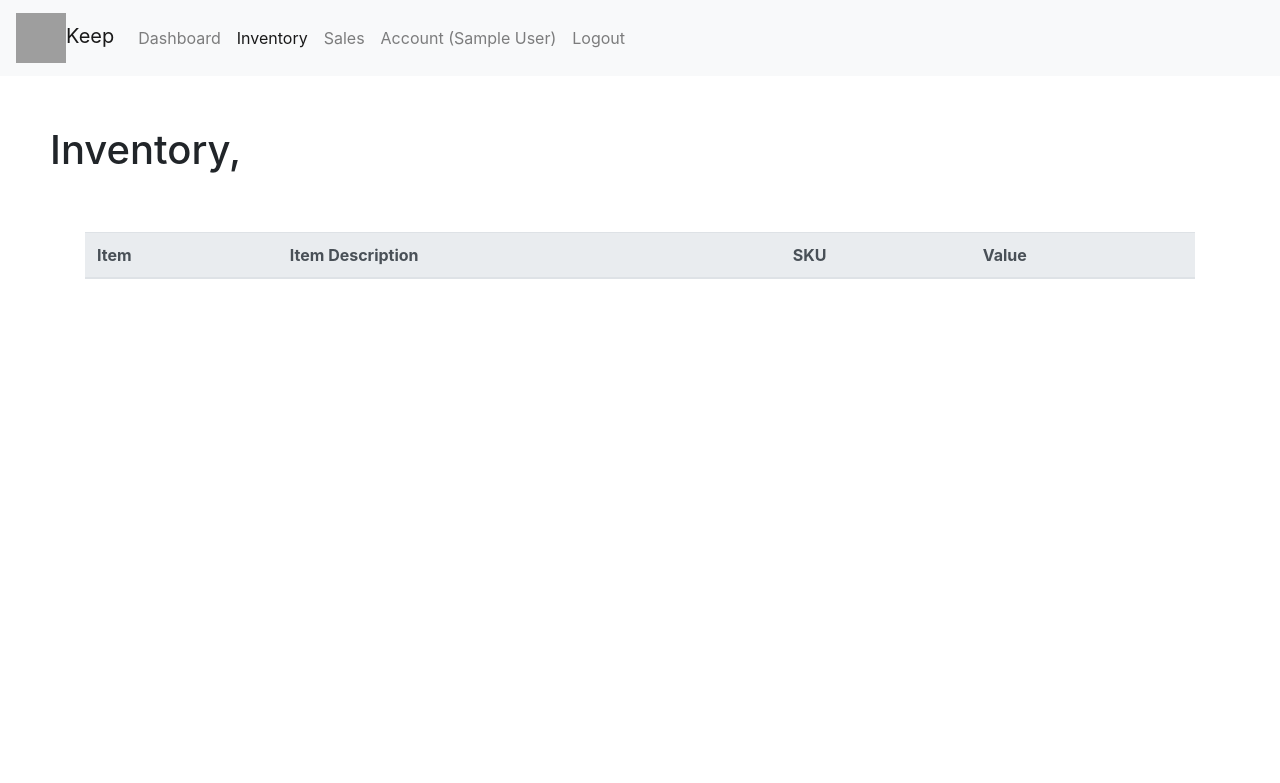
After one commit to bradark/KeepV2, a Node server app: page /inventory in a window 1280 px wide. The commit adds this page. Shown: the top 783 px of the page. Run offline with Node 20, Linux system fonts and the light colour scheme; the visitor is signed in with stand-in values (Sample User, id 1); lists and menus that the app fills with data are empty; some libraries are stand-ins or nearby versions; grey boxes are pictures that could not be loaded.

Commit message:
Added Inventory.ejs
Added inventory page, shows items from the inventory array in the db

```diff
--- a/routes/index.js
+++ b/routes/index.js
@@ -9,9 +9,17 @@ router.get('/', (req,res)=>{
 router.get('/register', (req,res)=>{
     res.render('register');
 })
+
 router.get('/dashboard',ensureAuthenticated,(req,res)=>{
     res.render('dashboard',{
         user: req.user
     });
 })
+
+router.get('/inventory',ensureAuthenticated,(req,res)=>{
+    res.render('inventory',{
+        user: req.user
+    });
+})
+
 module.exports = router;
--- a/views/dashboard.ejs
+++ b/views/dashboard.ejs
@@ -17,7 +17,7 @@
                 <a class="nav-link" id="login" href="#">Dashboard <span class="sr-only">(current)</span> </a>
               </li>
               <li class="nav-item">
-                <a class="nav-link" id="about" href="#">Inventory</a>
+                <a class="nav-link" id="about" href="/inventory">Inventory</a>
               </li>
               <li class="nav-item">
                 <a class="nav-link" id="pricing" href="#">Sales</a>
--- /dev/null
+++ b/views/inventory.ejs
@@ -0,0 +1,76 @@
+
+<html>
+      <head>
+        <title>Keep - Inventory Management</title>
+        <meta charset="utf-8">
+        <meta name="viewport" content="width=device-width, initial-scale=1">
+        <link rel="stylesheet" href="file:///C:/Users/bradl/Documents/GitHub/KeepV2/views/login.css">
+        <link rel="stylesheet" href="https://cdn.jsdelivr.net/npm/bootstrap@4.5.3/dist/css/bootstrap.min.css" integrity="sha384-TX8t27EcRE3e/ihU7zmQxVncDAy5uIKz4rEkgIXeMed4M0jlfIDPvg6uqKI2xXr2" crossorigin="anonymous">
+        <nav class="navbar navbar-expand-lg navbar-light bg-light">
+          <a class="navbar-brand" href="#"><img src="https://logodix.com/logo/327556.png" alt="Girl in a jacket" width="50" height="50">Keep</a>
+          <button class="navbar-toggler" type="button" data-toggle="collapse" data-target="#navbarNav" aria-controls="navbarNav" aria-expanded="false" aria-label="Toggle navigation">
+            <span class="navbar-toggler-icon"></span>
+          </button>
+          <div class="collapse navbar-collapse" id="navbarNav">
+            <ul class="navbar-nav">
+              <li class="nav-item">
+                <a class="nav-link" id="login" href="#">Dashboard</a>
+              </li>
+              <li class="nav-item active">
+                <a class="nav-link" id="about" href="/users/inventory">Inventory<span class="sr-only">(current)</span></a>
+              </li>
+              <li class="nav-item">
+                <a class="nav-link" id="pricing" href="#">Sales</a>
+              </li>
+              <li class="nav-item">
+                <a class="nav-link" id="register" href="#">Account (<%= user.name %>)</a>
+              </li>
+              <li class="nav-item">
+                <a class="nav-link" id="logout" <a href="/users/logout">Logout</a></a>
+              </li>
+            </ul>
+          </div>
+        </nav>
+      </head>
+      <body id="body">
+        <h1 style="padding:50px;">Inventory,</h1>
+        <div id="card">
+          <div class="container">
+            <table data-url='x' id="table" data-toggle="table" class="table table-light">
+              <thead class="thead-light">
+                <tr line-height="50px">
+                  <th data-field="itemname">Item</th>
+                  <th data-field="itemdescription">Item Description</th>
+                  <th data-field="itemsku">SKU</th>
+                  <th data-field="itemvalue">Value</th>
+                </tr>
+              </thead>
+            </table>
+          </div>
+        </div>
+        <script src="https://ajax.googleapis.com/ajax/libs/jquery/3.3.1/jquery.min.js"></script>
+        <script src="https://unpkg.com/bootstrap-table@1.16.0/dist/bootstrap-table.min.js"></script>
+
+        <script>
+
+          window.onload = function(){
+            var data = <%-JSON.stringify(user.inventory)%>;
+
+            $('#table').bootstrapTable("load", data);
+          }
+
+            $('#login').click(function () {
+              $('#loadMe').modal({
+                  backdrop: "static", //remove ability to close modal with click
+                  keyboard: false, //remove option to close with keyboard
+                  show: true //Display loader!
+                });
+            });
+
+
+</script>
+        <script src="https://cdn.jsdelivr.net/npm/bootstrap@4.5.3/dist/js/bootstrap.min.js" integrity="sha384-w1Q4orYjBQndcko6MimVbzY0tgp4pWB4lZ7lr30WKz0vr/aWKhXdBNmNb5D92v7s" crossorigin="anonymous"></script>
+        <script src="https://unpkg.com/bootstrap-table@1.16.0/dist/bootstrap-table.min.js"></script>
+
+    </body>
+</html>
```
